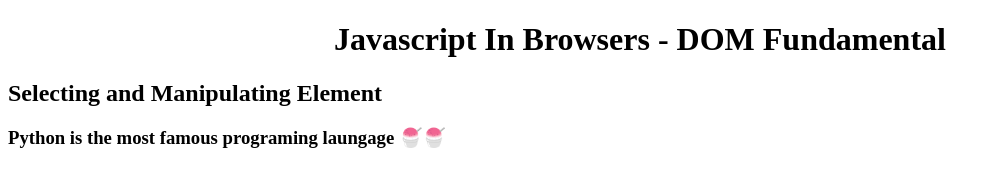
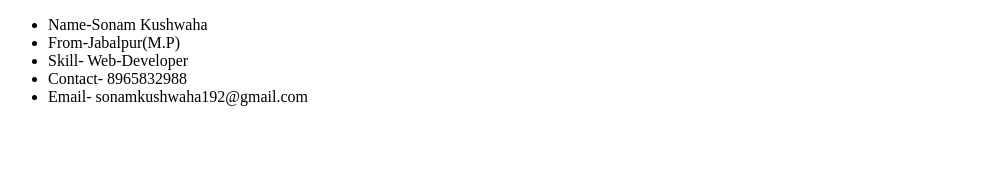
Before and after one commit to SonamKushwaha1912/personal-portfolio, a plain HTML site: page index.html in a window 1280 px wide. Shown: the whole page, without its empty margins (0-999 px from the left). Drawn offline with Linux system fonts and the light colour scheme.

Commit message:
pesonal-portfolio-added

```diff
--- a/index.html
+++ b/index.html
@@ -3,12 +3,15 @@
 <head>
     <meta charset="UTF-8">
     <meta name="viewport" content="width=device-width, initial-scale=1.0">
-    <title> Javascript 🍧</title>
+    <title>personal-portfolio</title>
 </head>
 <body>
-    <h1 align="center">Javascript In Browsers - DOM Fundamental</h1>
-    <h2>Selecting and Manipulating Element</h2>
-<h3 id="Info1">Python is the most famous programing laungage 🍧🍧</h3>
-    <script src="/logical.js"></script>
+    <ul>
+        <li>Name-Sonam Kushwaha</li>
+        <li>From-Jabalpur(M.P)</li>
+        <li>Skill- Web-Developer</li>
+        <li>Contact- 8965832988</li>
+        <li>Email- sonamkushwaha192@gmail.com</li>
+    </ul>
 </body>
 </html>
```
